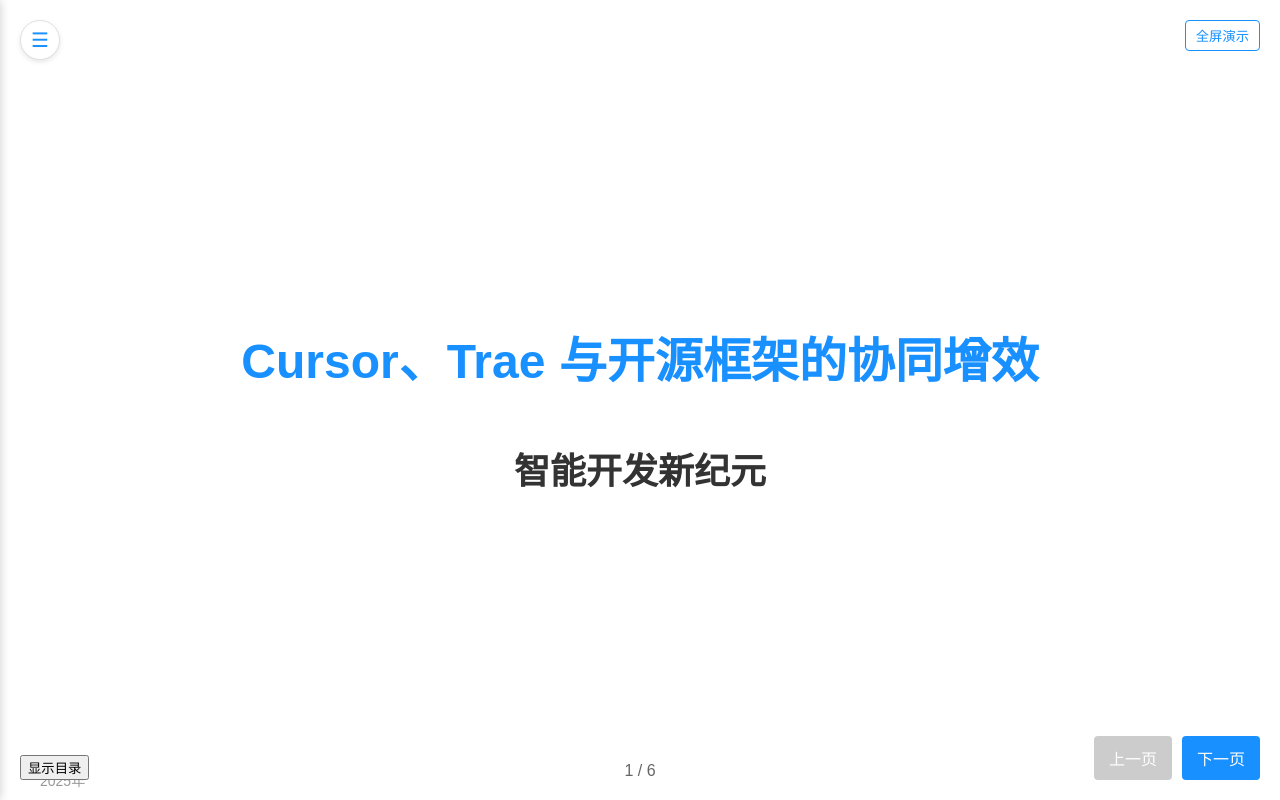
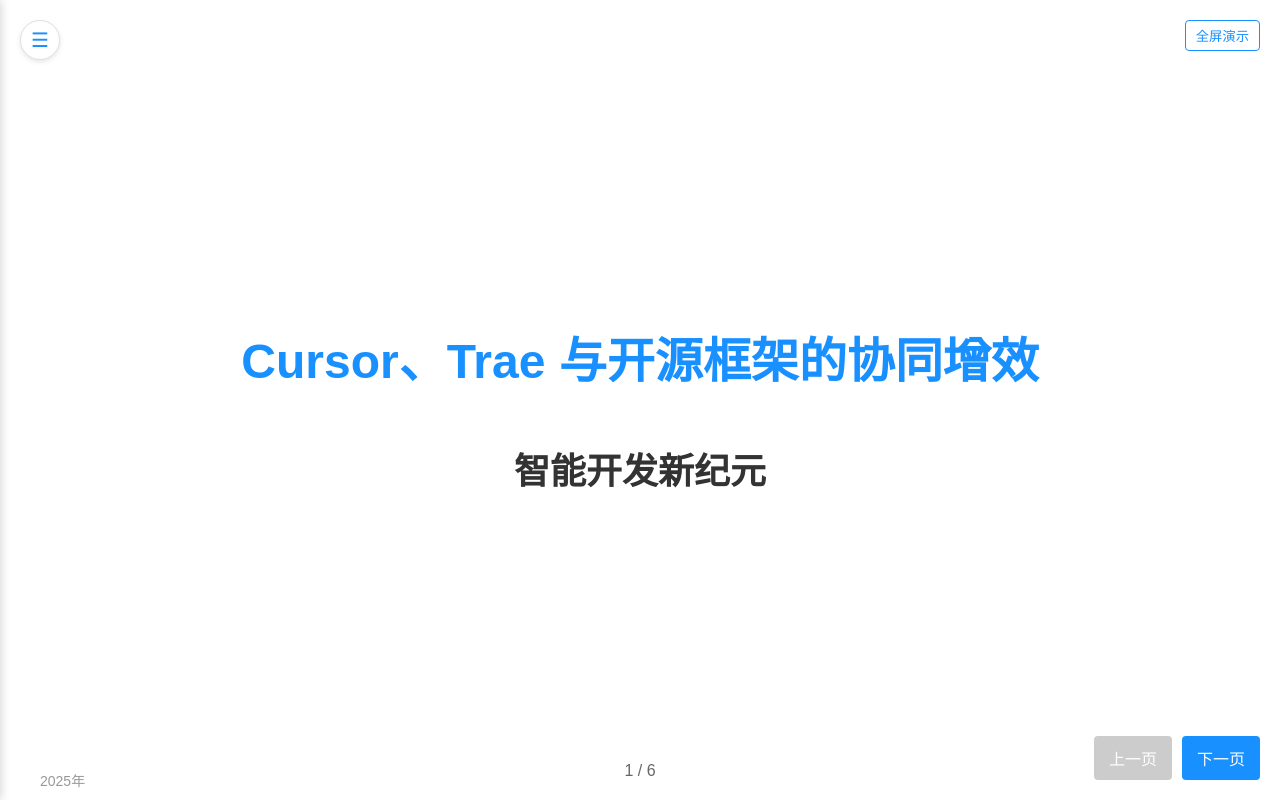
Before and after one commit to tianrking/React_PPT, a React (Create React App) app: page / in a window 1280 px wide. Built offline with nearby package versions, Linux system fonts and the light colour scheme.

Commit message:
Fix Display 	modified:   src/components/PresentationControls.jsx

```diff
--- a/src/components/PresentationControls.jsx
+++ b/src/components/PresentationControls.jsx
@@ -13,13 +13,6 @@
 }) => {
   return (
     <div className="presentation-controls">
-      {/* 目录按钮 */}
-      <button
-        className="menu-btn"
-        onClick={toggleSidebar}
-      >
-        {isSidebarOpen ? '隐藏目录' : '显示目录'}
-      </button>
 
       {/* 全屏按钮 */}
       <button
```
